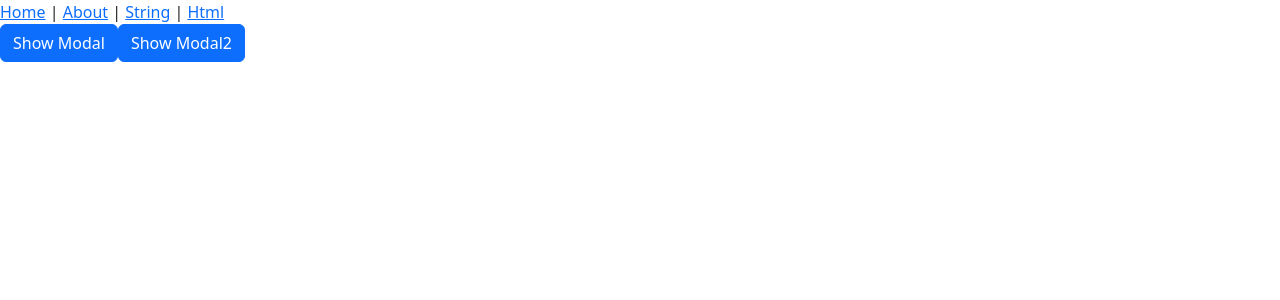
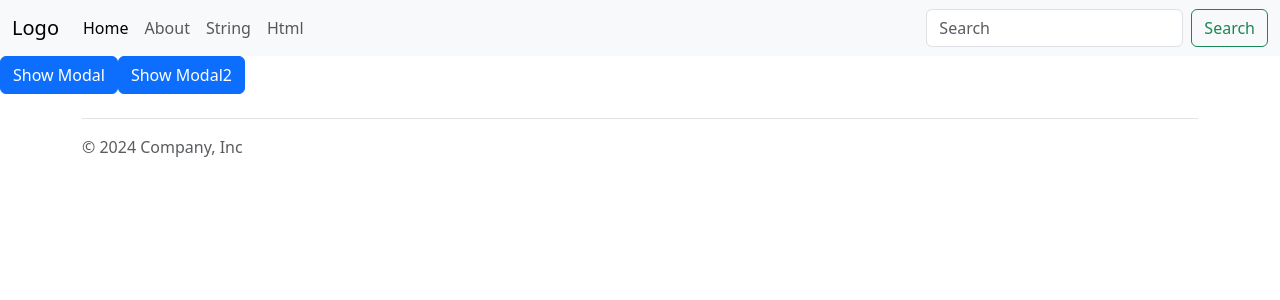
Before and after one commit to chocopieo/bootcamp, a Vue app in the folder vue/project/: page /reuse/slot in a window 1280 px wide. Shown: the top 300 px of the page. Built offline with nearby package versions, Linux system fonts and the light colour scheme.

Commit message:
add layout component

```diff
--- a/vue/project/src/App.vue
+++ b/vue/project/src/App.vue
@@ -1,13 +1,15 @@
 <template>
-  <nav>
-    <router-link to="/">Home</router-link> |
-    <router-link to="/about">About</router-link> |
-    <router-link to="/databinding/string">String</router-link> |
-    <router-link to="/databinding/html">Html</router-link>
-  </nav>
+  <header-layout />
   <router-view />
+  <footer-layout />
 </template>
-
+<script>
+import HeaderLayout from '@/components/layouts/HeaderLayout.vue'
+import FooterLayout from '@/components/layouts/FooterLayout.vue'
+export default {
+  components: { HeaderLayout, FooterLayout }
+}
+</script>
 <style>
 /* #app {
   font-family: Avenir, Helvetica, Arial, sans-serif;
--- /dev/null
+++ b/vue/project/src/components/layouts/FooterLayout.vue
@@ -0,0 +1,13 @@
+<template>
+  <div class="container">
+    <footer
+      class="d-flex flex-wrap justify-content-between align-items-center py-3 my-4 border-top"
+    >
+      <div class="col-md-4 d-flex align-items-center">
+        <span class="mb-3 mb-md-0 text-body-secondary"
+          >© 2024 Company, Inc</span
+        >
+      </div>
+    </footer>
+  </div>
+</template>
--- /dev/null
+++ b/vue/project/src/components/layouts/HeaderLayout.vue
@@ -0,0 +1,85 @@
+<template>
+  <!-- <nav>
+    <router-link to="/">Home</router-link> |
+    <router-link to="/about">About</router-link> |
+    <router-link to="/databinding/string">String</router-link> |
+    <router-link to="/databinding/html">Html</router-link>
+  </nav> -->
+  <nav class="navbar navbar-expand-lg bg-body-tertiary">
+    <div class="container-fluid">
+      <a class="navbar-brand" @click="goToMenu('/')">Logo</a>
+      <button
+        class="navbar-toggler"
+        type="button"
+        data-bs-toggle="collapse"
+        data-bs-target="#navbarSupportedContent"
+        aria-controls="navbarSupportedContent"
+        aria-expanded="false"
+        aria-label="Toggle navigation"
+      >
+        <span class="navbar-toggler-icon"></span>
+      </button>
+      <div class="collapse navbar-collapse" id="navbarSupportedContent">
+        <ul class="navbar-nav me-auto mb-2 mb-lg-0">
+          <li class="nav-item">
+            <a
+              class="nav-link active"
+              aria-current="page"
+              @click="goToMenu('/')"
+              >Home</a
+            >
+          </li>
+          <li class="nav-item">
+            <a class="nav-link" @click="goToMenu('/about')">About</a>
+          </li>
+          <li class="nav-item">
+            <a class="nav-link" @click="goToMenu('/databinding/string')"
+              >String</a
+            >
+          </li>
+          <li class="nav-item">
+            <a class="nav-link" @click="goToMenu('/databinding/html')">Html</a>
+          </li>
+          <!-- <li class="nav-item dropdown">
+            <a
+              class="nav-link dropdown-toggle"
+              href="#"
+              role="button"
+              data-bs-toggle="dropdown"
+              aria-expanded="false"
+            >
+              Dropdown
+            </a>
+            <ul class="dropdown-menu">
+              <li><a class="dropdown-item" href="#">Action</a></li>
+              <li><a class="dropdown-item" href="#">Another action</a></li>
+              <li><hr class="dropdown-divider" /></li>
+              <li><a class="dropdown-item" href="#">Something else here</a></li>
+            </ul>
+          </li>
+          <li class="nav-item">
+            <a class="nav-link disabled" aria-disabled="true">Disabled</a>
+          </li> -->
+        </ul>
+        <form class="d-flex" role="search">
+          <input
+            class="form-control me-2"
+            type="search"
+            placeholder="Search"
+            aria-label="Search"
+          />
+          <button class="btn btn-outline-success" type="submit">Search</button>
+        </form>
+      </div>
+    </div>
+  </nav>
+</template>
+<script>
+export default {
+  methods: {
+    goToMenu(path) {
+      this.$router.push({ path: path })
+    }
+  }
+}
+</script>
```
